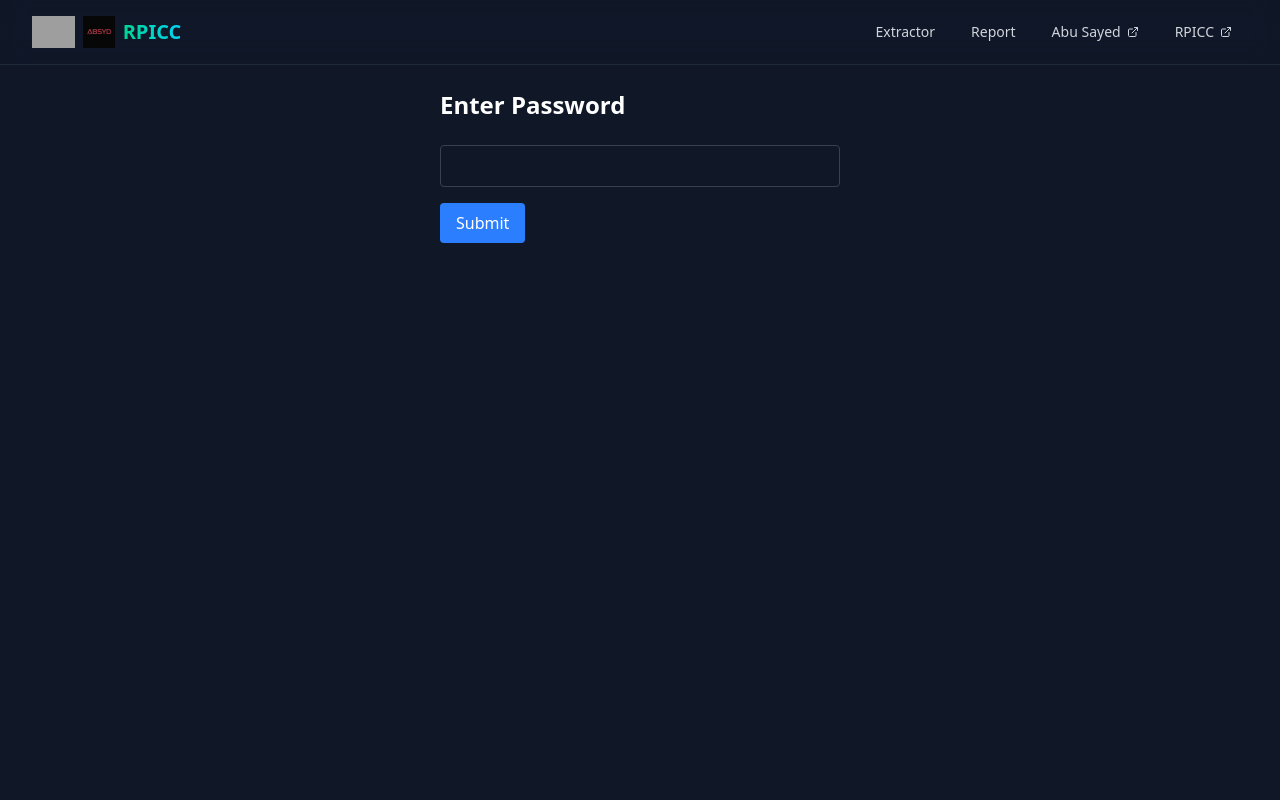
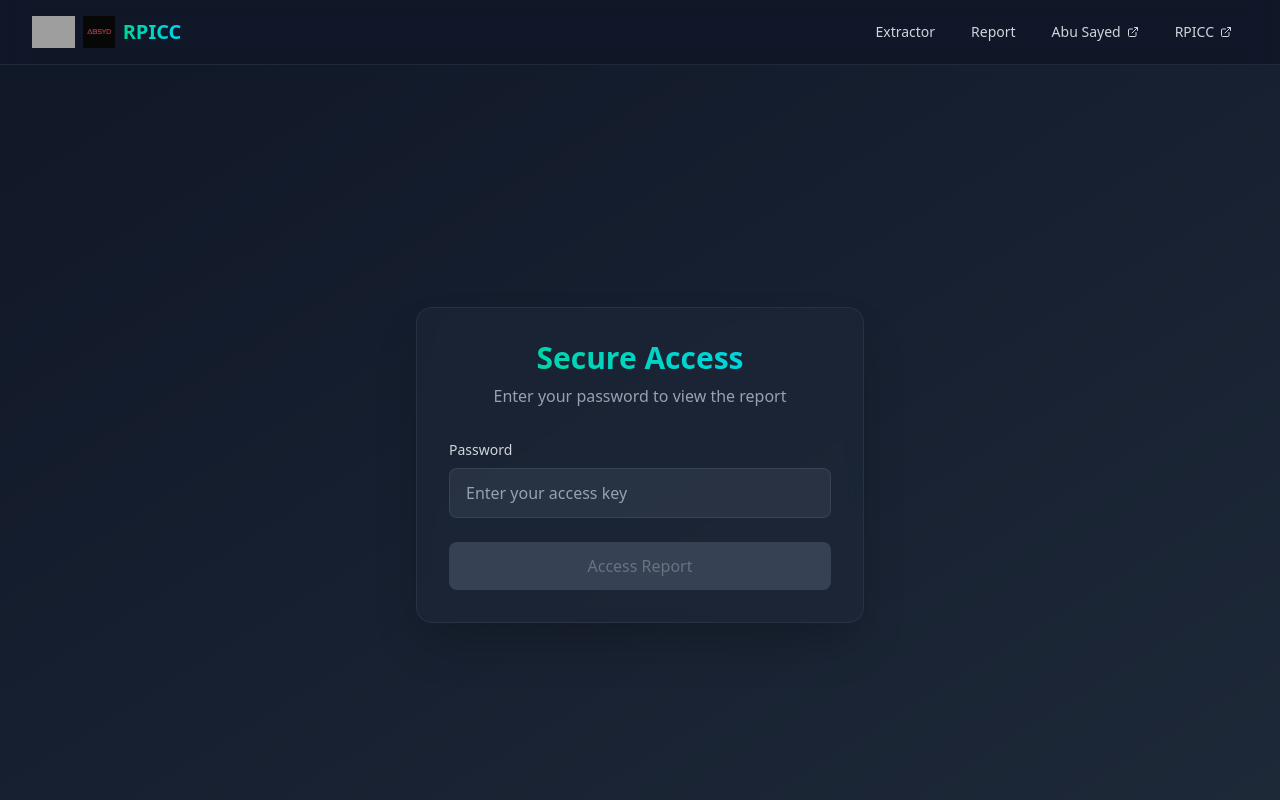
Before and after one commit to coder-black-mamba/result-extractor-web, a React (Vite) app: page /reports in a window 1280 px wide. Shown: the top 800 px of the page. Built offline with nearby package versions, Linux system fonts and the light colour scheme; grey boxes are pictures that could not be loaded.

Commit message:
report design update

```diff
--- a/src/components/Reports/ReportAuth.jsx
+++ b/src/components/Reports/ReportAuth.jsx
@@ -1,73 +1,117 @@
-import React, { useState } from 'react'
-import { Link, useNavigate } from 'react-router'
+import React, { useState } from 'react';
+import { useNavigate } from 'react-router';
 
-const ReportAuth = ({data,setData,setIsAuthenticated}) => {
-    const [password, setPassword] = useState('')
-    const [loading, setLoading] = useState(false)
-    const [error, setError] = useState('')
-    const navigate = useNavigate()
+const ReportAuth = ({ data, setData, setIsAuthenticated }) => {
+    const [password, setPassword] = useState('');
+    const [loading, setLoading] = useState(false);
+    const [error, setError] = useState('');
+    const navigate = useNavigate();
 
     const handleSubmit = async (e) => {
-        e.preventDefault()
-        setLoading(true)
+        e.preventDefault();
+        if (!password.trim()) {
+            setError('Please enter a password');
+            return;
+        }
+
+        setLoading(true);
+        setError('');
+
         try {
             const response = await fetch('https://rpi-cs-all.it-is-the-black-mamba.workers.dev/', {
                 method: 'POST',
-                headers: {
-                    'Content-Type': 'application/json'
-                },
+                headers: { 'Content-Type': 'application/json' },
                 body: JSON.stringify({ password })
-            })
-            const result = await response.json()
+            });
+            const result = await response.json();
 
-            // console.log(result)
             if (result.error) {
-                setError(result.error)
-                setIsAuthenticated(false)
+                setError(result.error || 'Invalid password. Please try again.');
+                setIsAuthenticated(false);
             } else {
-                setData(result)
-                setIsAuthenticated(true)
+                setData(result);
+                setIsAuthenticated(true);
             }
         } catch (error) {
-            setError('Something went wrong')
-            setIsAuthenticated(false)
+            setError('Failed to connect to the server. Please check your connection and try again.');
+            setIsAuthenticated(false);
         } finally {
-            setLoading(false)
-            setPassword('')
+            setLoading(false);
+            setPassword('');
         }
-    }
+    };
 
     if (loading) {
         return (
-            <div className='min-h-screen bg-gray-900 text-white container mx-auto'>
-                <div className='max-w-md mx-auto p-6'>
-                    <h1 className='text-2xl font-bold mb-6'>Loading...</h1>
+            <div className="min-h-screen bg-gradient-to-br from-gray-900 to-gray-800 flex items-center justify-center p-4">
+                <div className="text-center">
+                    <div className="inline-block h-8 w-8 animate-spin rounded-full border-4 border-solid border-emerald-500 border-r-transparent motion-reduce:animate-[spin_1.5s_linear_infinite] mb-4"></div>
+                    <h2 className="text-xl font-semibold text-white">Verifying Access</h2>
+                    <p className="text-gray-400 mt-2">Please wait while we authenticate your credentials...</p>
                 </div>
             </div>
-        )
+        );
     }
 
-    if (error) {
-        return (
-            <div className='min-h-screen bg-gray-900 text-white container mx-auto'>
-                <div className='max-w-md mx-auto p-6'>
-                    <h1 className='text-2xl font-bold mb-6'>Error</h1>
-                    <p className='text-red-500'>{error}</p>
-                <button onClick={() => setError('')} className='block text-center px-3 py-2 mt-4 bg-blue-500 hover:bg-blue-600 text-white rounded'>Try Again</button>
+    return (
+        <div className="min-h-screen bg-gradient-to-br from-gray-900 to-gray-800 flex items-center justify-center p-4">
+            <div className="w-full max-w-md">
+                <div className="bg-gray-800/50 backdrop-blur-sm border border-gray-700/50 rounded-2xl p-8 shadow-2xl">
+                    <div className="text-center mb-8">
+                        <h1 className="text-3xl font-bold bg-gradient-to-r from-emerald-400 to-cyan-400 bg-clip-text text-transparent mb-2">
+                            Secure Access
+                        </h1>
+                        <p className="text-gray-400">Enter your password to view the report</p>
+                    </div>
+
+                    {error && (
+                        <div className="mb-6 p-3 bg-red-900/30 border border-red-800/50 text-red-200 text-sm rounded-lg">
+                            {error}
+                        </div>
+                    )}
+
+                    <form onSubmit={handleSubmit} className="space-y-6">
+                        <div>
+                            <label htmlFor="password" className="block text-sm font-medium text-gray-300 mb-2">
+                                Password
+                            </label>
+                            <div className="relative">
+                                <input
+                                    id="password"
+                                    type="password"
+                                    value={password}
+                                    onChange={(e) => setPassword(e.target.value)}
+                                    className="w-full px-4 py-3 bg-gray-700/50 border border-gray-600/50 rounded-lg focus:ring-2 focus:ring-emerald-500 focus:border-transparent text-white placeholder-gray-400 transition-all"
+                                    placeholder="Enter your access key"
+                                    disabled={loading}
+                                    autoComplete="current-password"
+                                />
+                            </div>
+                        </div>
+
+                        <button
+                            type="submit"
+                            disabled={loading || !password.trim()}
+                            className={`w-full py-3 px-6 rounded-lg font-medium transition-all flex items-center justify-center gap-2 ${
+                                loading || !password.trim()
+                                    ? 'bg-gray-700 text-gray-500 cursor-not-allowed'
+                                    : 'bg-gradient-to-r from-emerald-500 to-cyan-500 hover:from-emerald-600 hover:to-cyan-600 text-white shadow-lg hover:shadow-emerald-500/20'
+                            }`}
+                        >
+                            {loading ? (
+                                <>
+                                    <div className="h-4 w-4 border-2 border-white border-t-transparent rounded-full animate-spin"></div>
+                                    <span>Authenticating...</span>
+                                </>
+                            ) : (
+                                'Access Report'
+                            )}
+                        </button>
+                    </form>
                 </div>
             </div>
-        )
-    }
+        </div>
+    );
+};
 
-  return (
-    <div className='min-h-screen bg-gray-900 text-white container mx-auto'>
-        <div className='max-w-md mx-auto p-6'>
-            <h1 className='text-2xl font-bold mb-6'>Enter Password</h1>
-            <input type="password" value={password} onChange={(e) => setPassword(e.target.value)} className='w-full p-2 border border-gray-700 rounded mb-4' />
-            <button onClick={handleSubmit} className='bg-blue-500 hover:bg-blue-600 text-white px-4 py-2 rounded'>Submit</button>
-        </div>
-    </div>
-  )
-}
-
-export default ReportAuth
+export default ReportAuth;
--- a/src/pages/Reports.jsx
+++ b/src/pages/Reports.jsx
@@ -3,7 +3,7 @@ import ReportMain from '../components/Reports/ReportMain'
 
 const Reports = () => {
   return (
-    <div className='min-h-screen bg-gray-900 text-white px-5'>
+    <div className='min-h-screen bg-gray-900 text-white container mx-auto'>
         <ReportMain />
     </div>
   )
```
